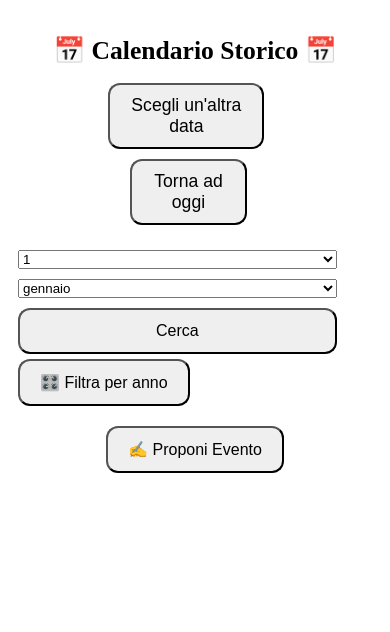
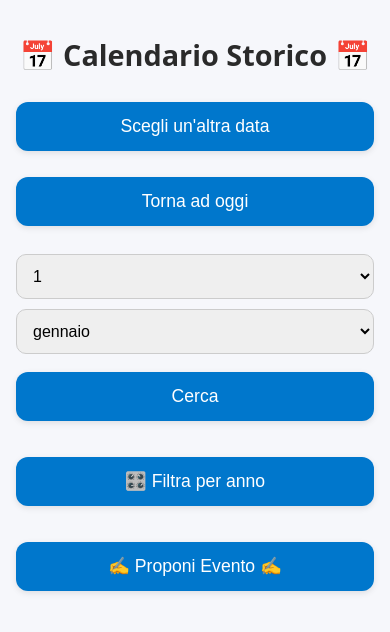
Before and after one commit to stefano-cerone/calendario-storico, a Flask app: page /index.html in a window 390 px wide. Shown: the top 632 px of the page. Run offline with Flask 3, Linux system fonts and the light colour scheme.

Commit message:
migliorando

```diff
--- a/static/style-mobile.css
+++ b/static/style-mobile.css
@@ -1,70 +1,164 @@
 /* Mobile-only CSS (max-width: 768px) */
+/* ✅ Stile mobile migliorato - coerente con desktop */
+
 body {
-  font-size: 16px;
-  padding: 10px;
+  font-family: system-ui, sans-serif;
+  background: #f6f7fb;
+  margin: 0;
+  padding: 16px;
+  color: #2a2a2a;
+  font-size: 17px;
 }
 
 h1 {
-  font-size: clamp(1.6rem, 5vw, 2rem);
-  font-weight: 600;
+  font-size: 1.8rem;
+  font-weight: 700;
   text-align: center;
+  margin-bottom: 20px;
 }
 
-button {
-  font-size: clamp(1rem, 4vw, 1.2rem);
-  padding: 12px 20px;
+button, .bottoni-home button, .filtro-toggle button {
+  background-color: #0077cc;
+  color: white;
+  font-size: 1.1rem;
+  padding: 14px 20px;
+  border: none;
   border-radius: 12px;
+  width: 100%;
+  margin: 8px 0;
+  box-shadow: 0 2px 6px rgba(0,0,0,0.1);
+  cursor: pointer;
+  transition: background-color 0.2s ease;
+}
+
+button:hover {
+  background-color: #005fa3;
+}
+
+#risultati {
+  padding: 0;
 }
 
 .evento {
-  padding: 15px;
-  margin: 10px auto;
-  font-size: 1rem;
+  background-color: white;
+  border-radius: 12px;
+  box-shadow: 0 4px 12px rgba(0,0,0,0.1);
+  margin-bottom: 20px;
+  padding: 18px;
+  transition: transform 0.2s ease;
+  cursor: pointer;
+}
+
+.evento:hover {
+  transform: scale(1.01);
+}
+
+.evento h3 {
+  font-size: 1.3rem;
+  margin-bottom: 8px;
+  color: #1a1a1a;
 }
 
 .evento p {
   font-size: 1rem;
+  margin: 5px 0;
+  color: #333;
+}
+
+.dettagli-evento img {
+  max-width: 100%;
+  border-radius: 8px;
+  margin-top: 10px;
+}
+
+.dettagli-evento a {
+  color: #0066cc;
+  text-decoration: none;
+}
+
+.dettagli-evento a:hover {
+  text-decoration: underline;
+}
+
+.filtro-toggle {
+  margin-top: 10px;
+  text-align: center;
+}
+
+.filtro-toggle input {
+  width: 100%;
+  padding: 10px;
+  font-size: 1rem;
+  margin: 6px 0;
+  border: 1px solid #ccc;
+  border-radius: 8px;
 }
 
 .bottoni-home {
   display: flex;
   flex-direction: column;
-  align-items: center;
+  gap: 10px;
+  align-items: stretch;
+  margin-bottom: 20px;
+}
+
+.bottoni-home a {
+  width: 100%;
+}
+
+.selezione-data {
+  display: flex;
+  flex-direction: column;
   gap: 10px;
   margin-bottom: 20px;
 }
 
-.bottoni-home button {
-  width: 90%;
-  font-size: 1.1rem;
-  padding: 10px;
-}
-
-.selezione-data select,
-.selezione-data button {
-  width: 90%;
-  margin: 5px 0;
+select {
+  width: 100%;
+  padding: 12px;
+  font-size: 1rem;
+  border: 1px solid #ccc;
+  border-radius: 10px;
 }
 
 .modal-content {
+  padding: 16px;
   width: 95%;
-  padding: 15px;
   max-height: 85vh;
+  overflow-y: auto;
+  border-radius: 12px;
 }
 
 .modal-close {
   font-size: 1.4rem;
+  position: absolute;
+  top: 10px;
+  right: 15px;
+  cursor: pointer;
 }
 
 .whatsapp-btn {
-  font-size: 1rem;
-  padding: 10px;
+  background-color: #25D366;
+  color: white;
+  padding: 12px;
+  border-radius: 10px;
+  text-decoration: none;
   display: block;
-  width: 100%;
   text-align: center;
+  font-size: 1.1rem;
+  margin-top: 10px;
+  font-weight: bold;
 }
 
-.dettagli-evento img {
-  max-width: 100%;
-  height: auto;
+.whatsapp-btn:hover {
+  background-color: #1ebd5b;
 }
+
+.badge-anno {
+  background: #0077cc;
+  color: white;
+  padding: 4px 10px;
+  font-size: 0.8rem;
+  border-radius: 8px;
+  margin-left: 10px;
+}
--- a/templates/grazie.html
+++ b/templates/grazie.html
@@ -47,7 +47,7 @@
 </head>
 <body>
   <div class="box">
-    <h1>🎉 Grazie!</h1>
+    <h1>🎉 Grazie! 🎉</h1>
     <p>La tua proposta è stata ricevuta con successo.</p>
 <a href="/oggi.html">🔙 Torna alla home 🔙</a>
 
--- a/templates/index.html
+++ b/templates/index.html
@@ -67,7 +67,7 @@
 
 <div style="text-align: center; margin-top: 20px;">
   <a href="proponi.html">
-    <button>✍️ Proponi Evento</button>
+    <button>✍️ Proponi Evento ✍️</button>
   </a>
 </div>
 <script src="/static/script.js"></script>
--- a/templates/oggi.html
+++ b/templates/oggi.html
@@ -14,7 +14,7 @@
 </head>
 
 <body>
-  <h1>📅 Cosa succedeva oggi</h1>
+  <h1>📅 Cosa succedeva oggi 📅</h1>
 
   <div class="bottoni-home">
     <a href="/index.html"><button>Scegli un'altra data</button></a>
@@ -44,7 +44,7 @@
 
   <div style="text-align: center; margin-top: 20px;">
     <a href="proponi.html">
-      <button>✍️ Proponi Evento</button>
+      <button>✍️ Proponi Evento ✍️</button>
     </a>
   </div>
 
```
